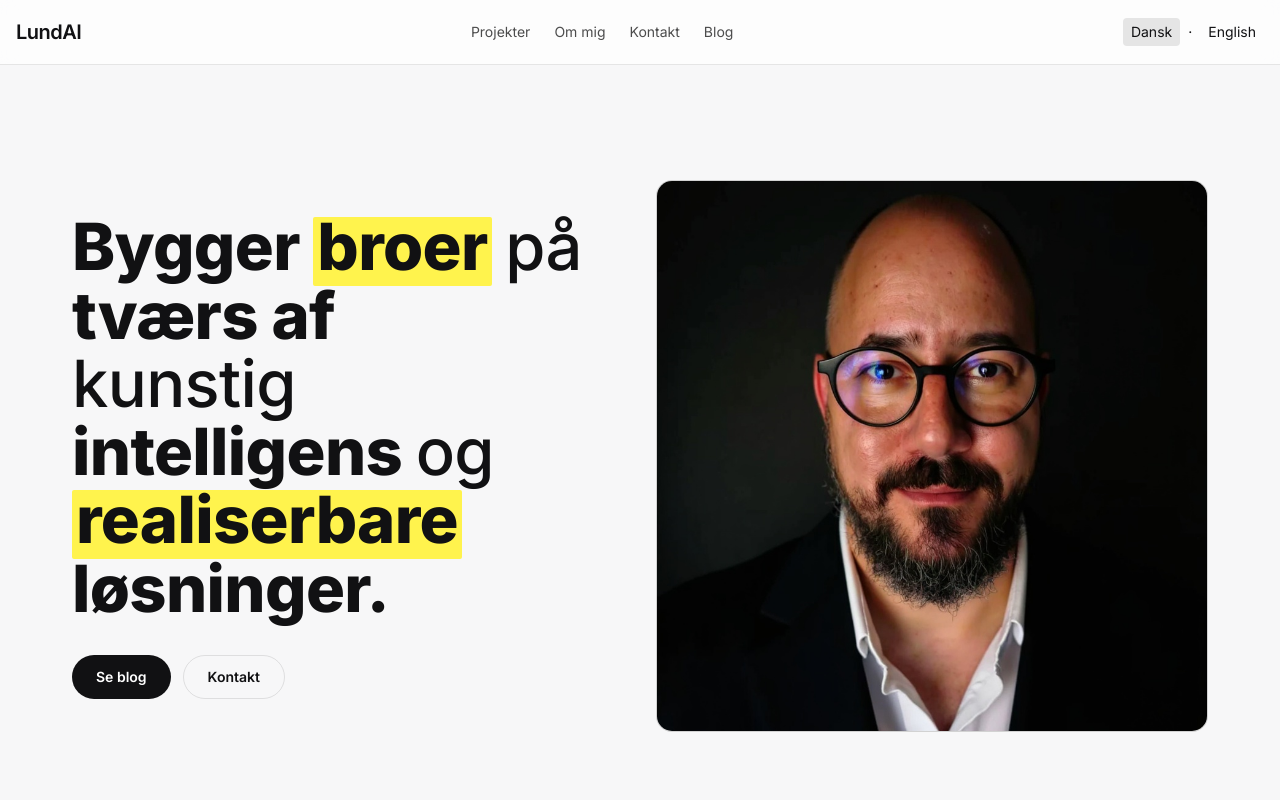
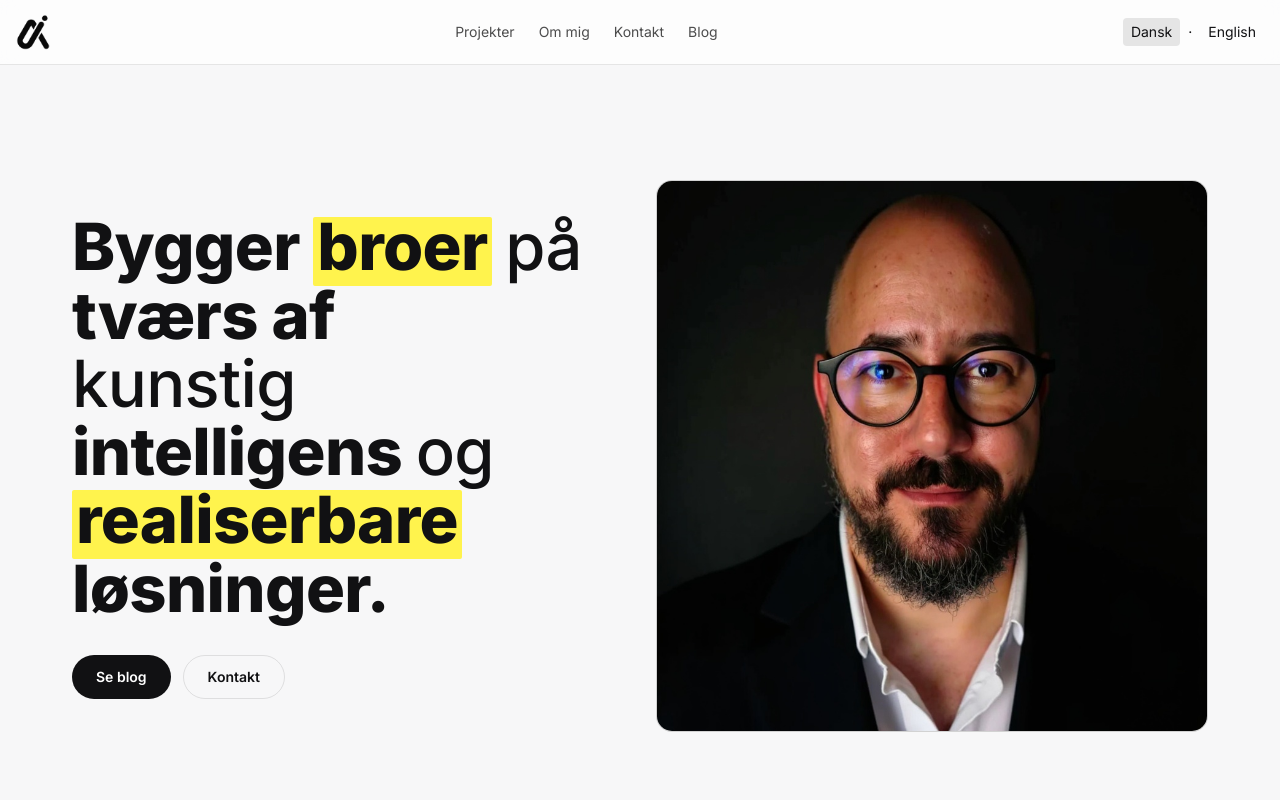
Before and after one commit to lundlund/resume, a React (Vite) app: page / in a window 1280 px wide. Shown: the top 800 px of the page. Built offline with nearby package versions, Linux system fonts and the light colour scheme.

Commit message:
New logo

```diff
--- a/src/components/Topbar.tsx
+++ b/src/components/Topbar.tsx
@@ -28,9 +28,16 @@ export default function Topbar() {
       <div className="mx-auto max-w-7xl h-16 flex items-center justify-between px-4">
 
         {/* Brand / logo */}
-        <Link to="/" className="font-semibold text-xl tracking-tight">
-          LundAI
-        </Link>
+       <Link to="/" className="inline-flex items-center" aria-label="LundAI – til forsiden">
+  <img
+    src="/img/lundailogosort.png"
+    alt="LundAI"
+    className="h-9 w-auto"
+    loading="eager"
+    decoding="async"
+  />
+</Link>
+
 
         {/* Desktop navigation */}
         <nav className="hidden md:flex items-center gap-6 text-sm">
```
Also changed, not shown: public/img/lundailogosort.png (added).
